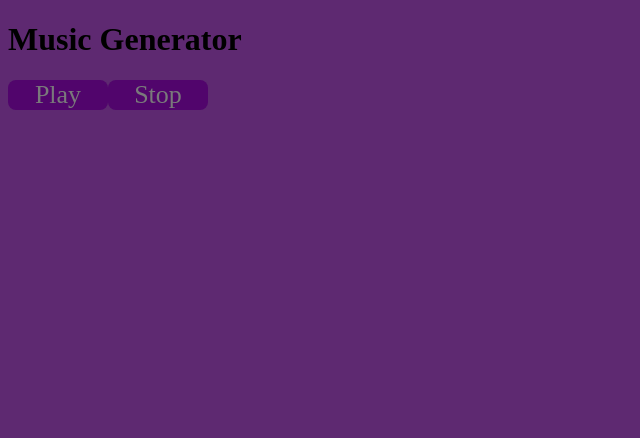
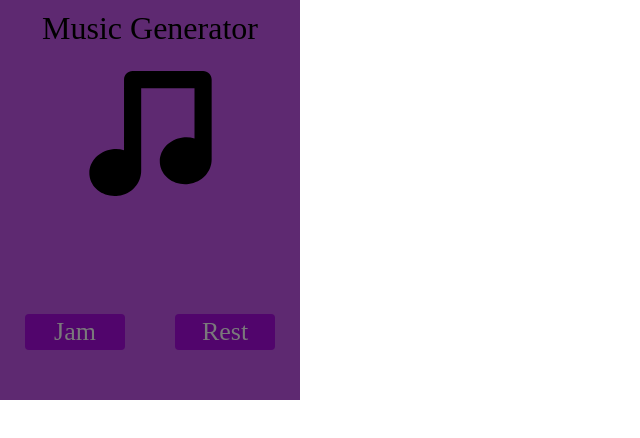
Before and after one commit to CodyJamesCasey/maestro, a React app: page / in a window 1280 px wide. Shown: the top 438 px of the page, without its empty margins (0-640 px from the left). Built offline with nearby package versions, Linux system fonts and the light colour scheme; the HTML template or start-up script is replaced by a standard one.

Commit message:
some of the components and styles

```diff
--- a/src/components/app.jsx
+++ b/src/components/app.jsx
@@ -1,4 +1,8 @@
-import React from 'react';
+import React  from 'react';
+
+import Button from './button';
+import Icon   from './icon';
+import VolumeController from './volumecontroller';
 
 require('./app.scss');
 
@@ -7,13 +11,23 @@ export default class App extends React.Component {
 
   }
 
+  startMusic() {
+    console.log('starting');
+  }
+
+  stopMusic() {
+    console.log('stopping');
+  }
+
   render() {
     return (
-      <div>
-        <h1>Music Generator</h1>
+      <div className="app-container">
+        <h1 className="title">Music Generator</h1>
+        <Icon />
+        <VolumeController />
         <div className="buttons">
-          <div className="button">Play</div>
-          <div className="button">Stop</div>
+          <Button value="Jam" handleClick={this.startMusic} />
+          <Button value="Rest" handleClick={this.stopMusic} />
         </div>
       </div>
     )
--- a/src/components/app.scss
+++ b/src/components/app.scss
@@ -1,31 +1,60 @@
-/* CSS - Cascading Style Sheet */
-/* Palette color codes */
-/* Palette URL: http://paletton.com/#uid=14M0u0kllll0zngaXmjvJknZljq */
+/* http://meyerweb.com/eric/tools/css/reset/
+   v2.0 | 20110126
+   License: none (public domain)
+*/
 
-/* Feel free to copy&paste color codes to your application */
+html, body, div, span, applet, object, iframe,
+h1, h2, h3, h4, h5, h6, p, blockquote, pre,
+a, abbr, acronym, address, big, cite, code,
+del, dfn, em, img, ins, kbd, q, s, samp,
+small, strike, strong, sub, sup, tt, var,
+b, u, i, center,
+dl, dt, dd, ol, ul, li,
+fieldset, form, label, legend,
+table, caption, tbody, tfoot, thead, tr, th, td,
+article, aside, canvas, details, embed,
+figure, figcaption, footer, header, hgroup,
+menu, nav, output, ruby, section, summary,
+time, mark, audio, video {
+	margin: 0;
+	padding: 0;
+	border: 0;
+	font-size: 100%;
+	font: inherit;
+	vertical-align: baseline;
+}
+/* HTML5 display-role reset for older browsers */
+article, aside, details, figcaption, figure,
+footer, header, hgroup, menu, nav, section {
+	display: block;
+}
+body {
+	line-height: 1;
+}
+ol, ul {
+	list-style: none;
+}
+blockquote, q {
+	quotes: none;
+}
+blockquote:before, blockquote:after,
+q:before, q:after {
+	content: '';
+	content: none;
+}
+table {
+	border-collapse: collapse;
+	border-spacing: 0;
+}
 
+/* colors for extension */
+$purple: #5E2971;         /* rgba( 94, 41,113,1) */
+$gray: #7A797B;           /* rgba(122,121,123,1) */
+$gray-purple: #6C4F76;    /* rgba(108, 79,118,1) */
+$darker-purple: #51056C;  /* rgba( 81,  5,108,1) */
+$darkest-purple: #4C0067; /* rgba( 76,  0,103,1) */
 
-/* As hex codes */
-
-.color-primary-0 { color: #5E2971 }	/* Main Primary color */
-.color-primary-1 { color: #7A797B }
-.color-primary-2 { color: #6C4F76 }
-.color-primary-3 { color: #51056C }
-.color-primary-4 { color: #4C0067 }
-
-
-
-/* As RGBa codes */
-
-.rgba-primary-0 { color: rgba( 94, 41,113,1) }	/* Main Primary color */
-.rgba-primary-1 { color: rgba(122,121,123,1) }
-.rgba-primary-2 { color: rgba(108, 79,118,1) }
-.rgba-primary-3 { color: rgba( 81,  5,108,1) }
-.rgba-primary-4 { color: rgba( 76,  0,103,1) }
-
-
-
-/* Generated by Paletton.com Â© 2002-2014 */
+/* Color template by Paletton.com Â© 2002-2014 */
 /* http://paletton.com */
 
 html {
@@ -34,20 +63,29 @@ html {
 }
 
 body {
-  background-color: #5E2971;
+  height: 100%;
 }
 
-.button {
-  display: inline-block;
-  width: 100px;
-  font-size: 26px;
+.app-container-wrapper {
+	height: 100%;
+}
+
+.app-container {
+	position: relative;
+  background-color: #5E2971;
+  height: 100%;
+}
+
+.title {
   text-align: center;
-  border-radius: 8px;
-  background-color: #51056C;
-  color: #7A797B;
+  font-size: 32px;
+  padding: 12px 0px;
+}
 
-  &:hover {
-    color: white;
-    cursor: pointer;
-  }
+.buttons {
+	position: absolute;
+  display: flex;
+	justify-content: space-around;
+  width: 100%;
+  bottom: 50px;
 }
--- /dev/null
+++ b/src/components/button.jsx
@@ -0,0 +1,14 @@
+import React from 'react';
+
+require('./button.scss');
+
+export default class Button extends React.Component {
+
+  render() {
+    return (
+      <div className="button" onClick={this.props.handleClick}>
+        {this.props.value}
+      </div>
+    )
+  }
+}
--- /dev/null
+++ b/src/components/button.scss
@@ -0,0 +1,14 @@
+.button {
+  padding: 5px 0px;
+  width: 100px;
+  font-size: 26px;
+  text-align: center;
+  border-radius: 4px;
+  background-color: #51056C;
+  color: #7A797B;
+
+  &:hover {
+    color: white;
+    cursor: pointer;
+  }
+}
--- /dev/null
+++ b/src/components/icon.jsx
@@ -0,0 +1,21 @@
+import React from 'react';
+
+require('./icon.scss');
+
+export default class App extends React.Component {
+
+  render() {
+    return (
+      <div className='icon-container'>
+        <svg version="1.1" id="Capa_1" xmlns="http://www.w3.org/2000/svg" viewBox="0 0 364.59 364.591">
+        	<g>
+        		<path d="M360.655,258.05V25c0-13.807-11.191-25-25-25H130.09c-13.807,0-25,11.193-25,25v206.27
+        			c-10.569-3.184-22.145-4.271-34.058-2.768C29.527,233.738-0.293,268.3,4.427,305.695c4.719,37.396,42.189,63.464,83.694,58.226
+        			c40.015-5.049,66.969-37.146,66.969-73.181V50h155.564v146.794c-10.591-3.2-22.19-4.297-34.134-2.79
+        			c-41.504,5.237-71.323,39.798-66.604,77.193s42.188,63.464,83.694,58.227C332.951,324.458,360.655,293.275,360.655,258.05z"/>
+        	</g>
+        </svg>
+      </div>
+    )
+  }
+}
--- /dev/null
+++ b/src/components/icon.scss
@@ -0,0 +1,9 @@
+.icon-container {
+  text-align: center;
+  padding: 15px 0px;
+
+  svg {
+    width: 125px;
+    height: 125px;
+  }
+}
--- /dev/null
+++ b/src/components/volumecontroller.jsx
@@ -0,0 +1,16 @@
+import React  from 'react';
+
+require('./volume-controller.scss');
+
+export default class VolumeController extends React.Component {
+  changeVolume(value) {
+
+  }
+
+  render() {
+    return (
+      <div className="volume-controller-container">
+      </div>
+    )
+  }
+}
--- a/src/main.js
+++ b/src/main.js
@@ -2,4 +2,7 @@ import React from 'react';
 import ReactDOM from 'react-dom';
 import App from 'components/app';
 
-ReactDOM.render(<App />, document.body);
+const wrapper = document.createElement("div");
+wrapper.className = 'app-container-wrapper';
+
+ReactDOM.render(<App />, document.body.appendChild(wrapper));
```
Also changed, not shown: src/chrome/credits.txt, src/chrome/musical176.png (deleted), src/chrome/sound46.png (added), src/components/volume-controller.scss (added).
